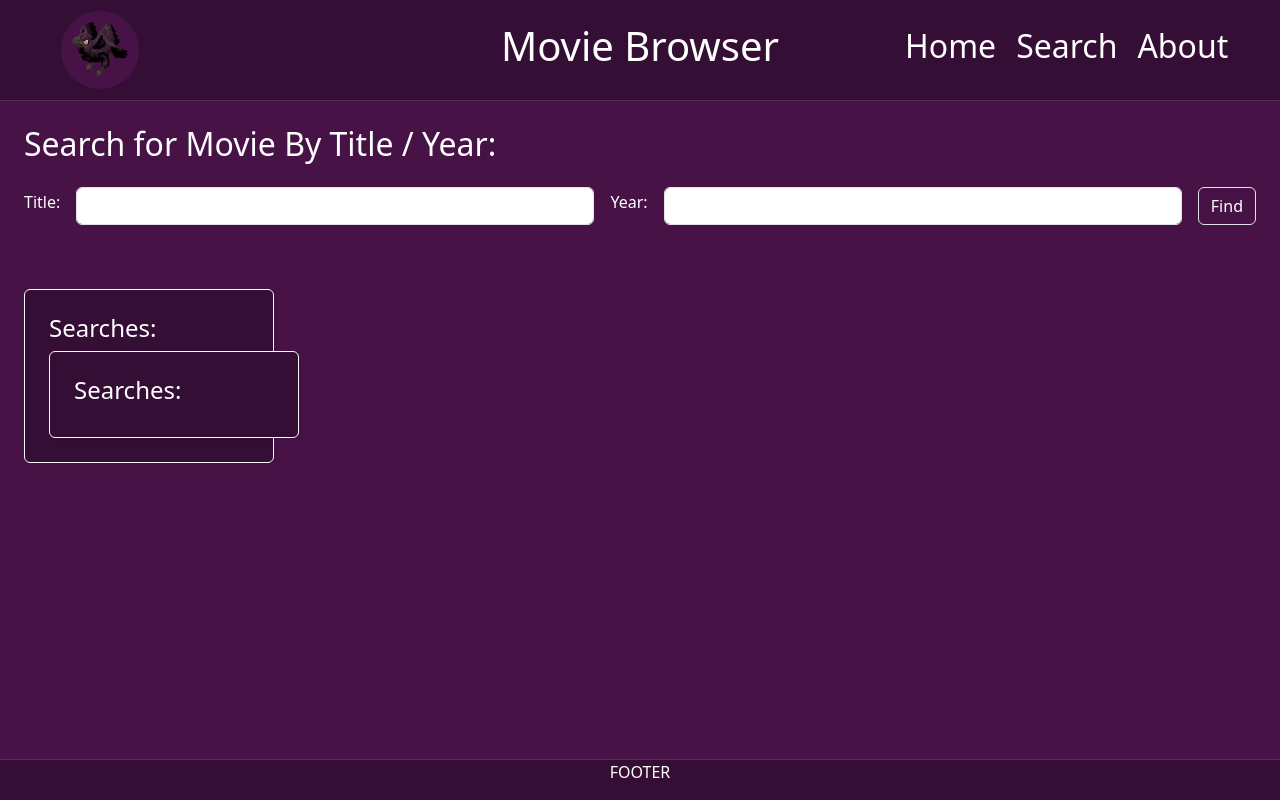
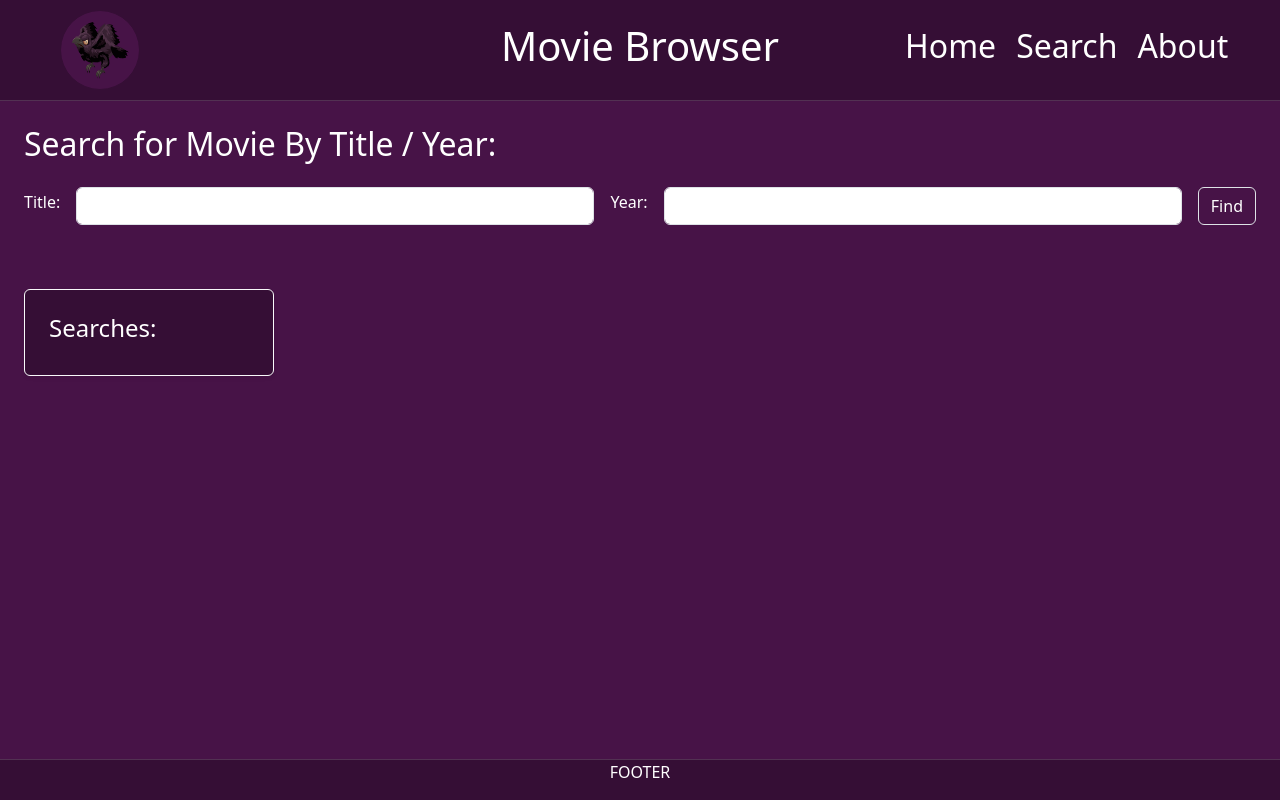
Before and after one commit to JenpeyChao/MovieBrowser, an Angular app: page /search in a window 1280 px wide. Built offline with nearby package versions, Linux system fonts and the light colour scheme.

Commit message:
seach html changes

```diff
--- a/src/app/search/search.component.html
+++ b/src/app/search/search.component.html
@@ -35,16 +35,5 @@
                 </ul>
             </div>
         </div>
-
-        <div class="border border-light p-4 shadow-sm rounded savedcard">
-            <h4>Searches:</h4>
-            <div class="ms-3 me-3" *ngFor = "let name of savedSearch">
-                <div >
-                    <ul>
-                        <li>{{name}}</li>
-                    </ul>
-                </div>
-            </div>
-        </div>
     </div>
 </div>
```
